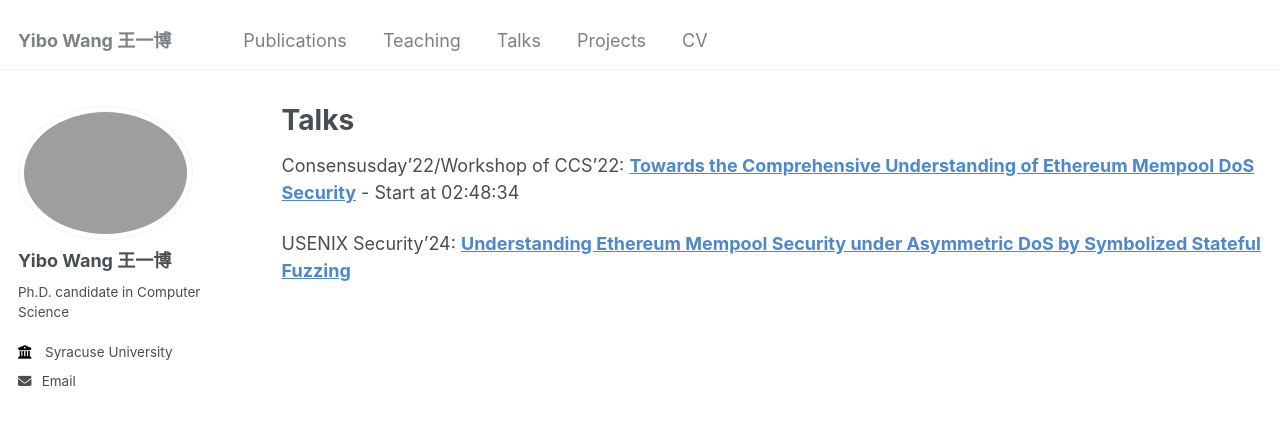
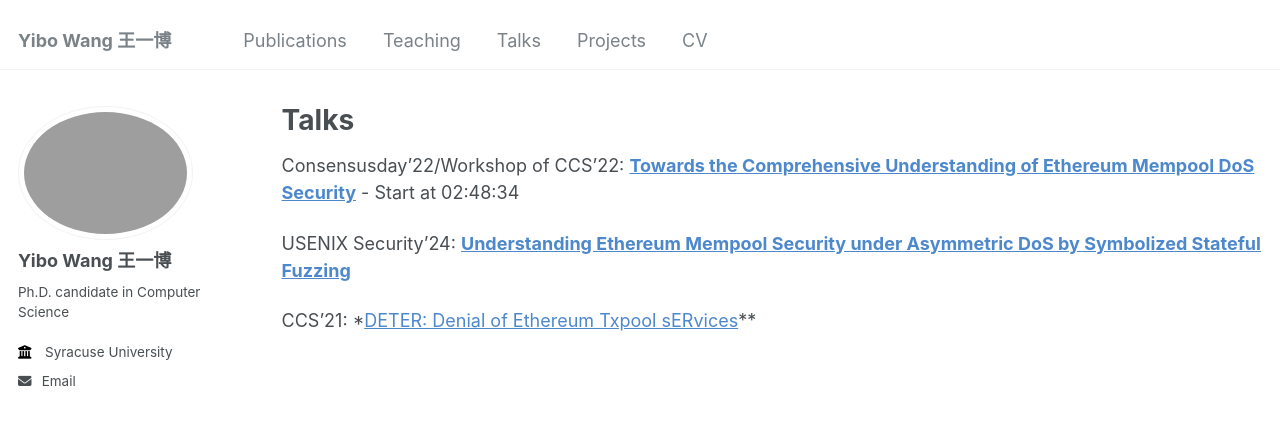
Before and after one commit to wangyibo0308/wangyibo0308.github.io, a Jekyll site: the page built from _pages/talk.md, in a window 1280 px wide. Shown: the top 425 px of the page. Built offline with Jekyll 4.4.1, drawn with Linux system fonts in a browser that asks for light colours.

Commit message:
Update talk.md

```diff
--- a/_pages/talk.md
+++ b/_pages/talk.md
@@ -14,3 +14,5 @@ author_profile: true
 Consensusday'22/Workshop of CCS'22: **[Towards the Comprehensive Understanding of Ethereum Mempool DoS Security](https://acm-org.zoom.us/rec/play/TcKZiMKbA6PIwPNkfafmirn91gtz-AEVEKMfxtgJEt0Hdei54_GsrL5dgbyxyT3Hn1CQbZsIyxbgcM5X._u92lHKHtSSDo-yb?continueMode=true&_x_zm_rtaid=uy5zMdG-QBu_J-8jwt-ydA.1668308780361.acea77ba1564880806625bad237bf751&_x_zm_rhtaid=108)** - Start at 02:48:34
 
 USENIX Security'24: **[Understanding Ethereum Mempool Security under Asymmetric DoS by Symbolized Stateful Fuzzing](https://www.usenix.org/conference/usenixsecurity24/presentation/wang-yibo)**
+
+CCS'21: *[DETER: Denial of Ethereum Txpool sERvices](https://dl.acm.org/doi/10.1145/3460120.3485369#supplementary-materials)**
```
